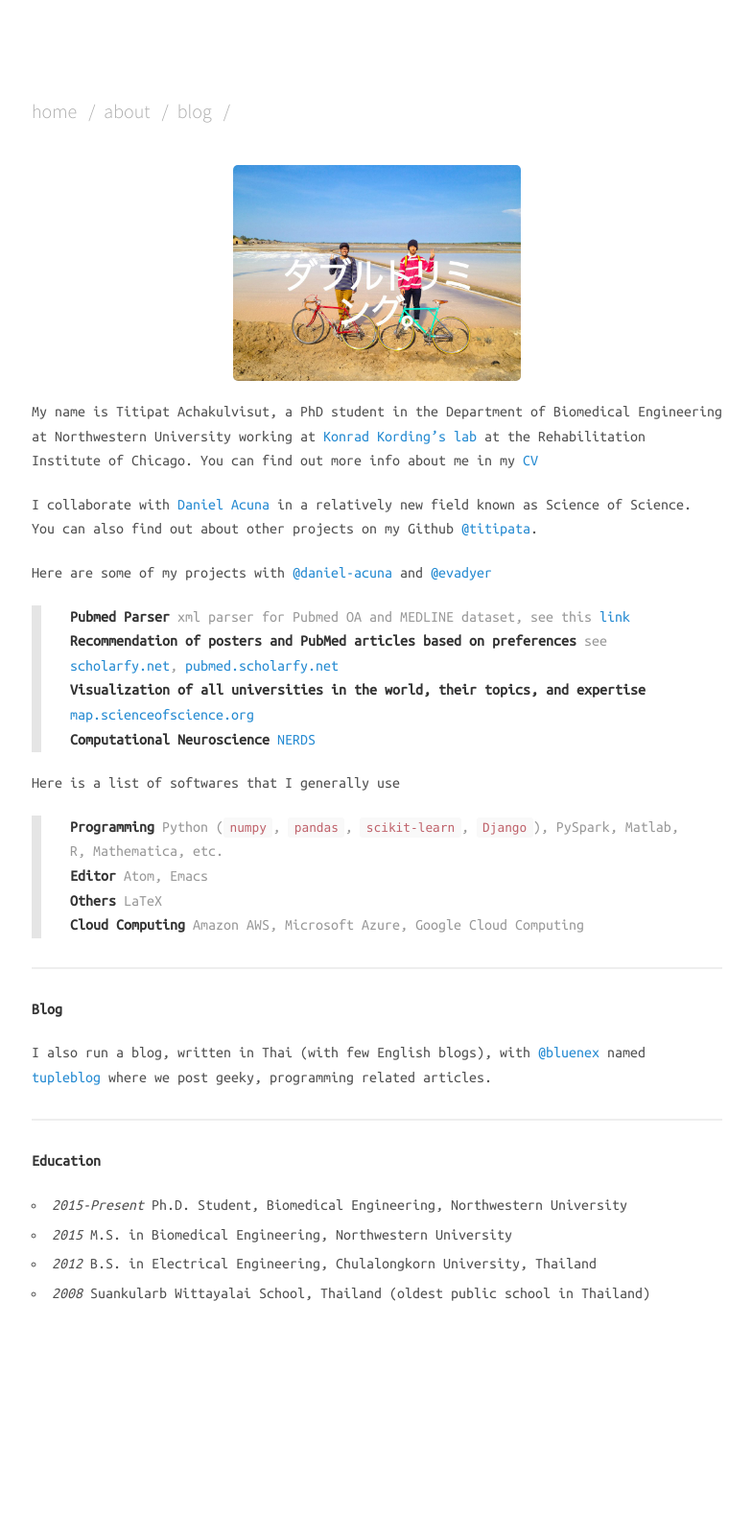
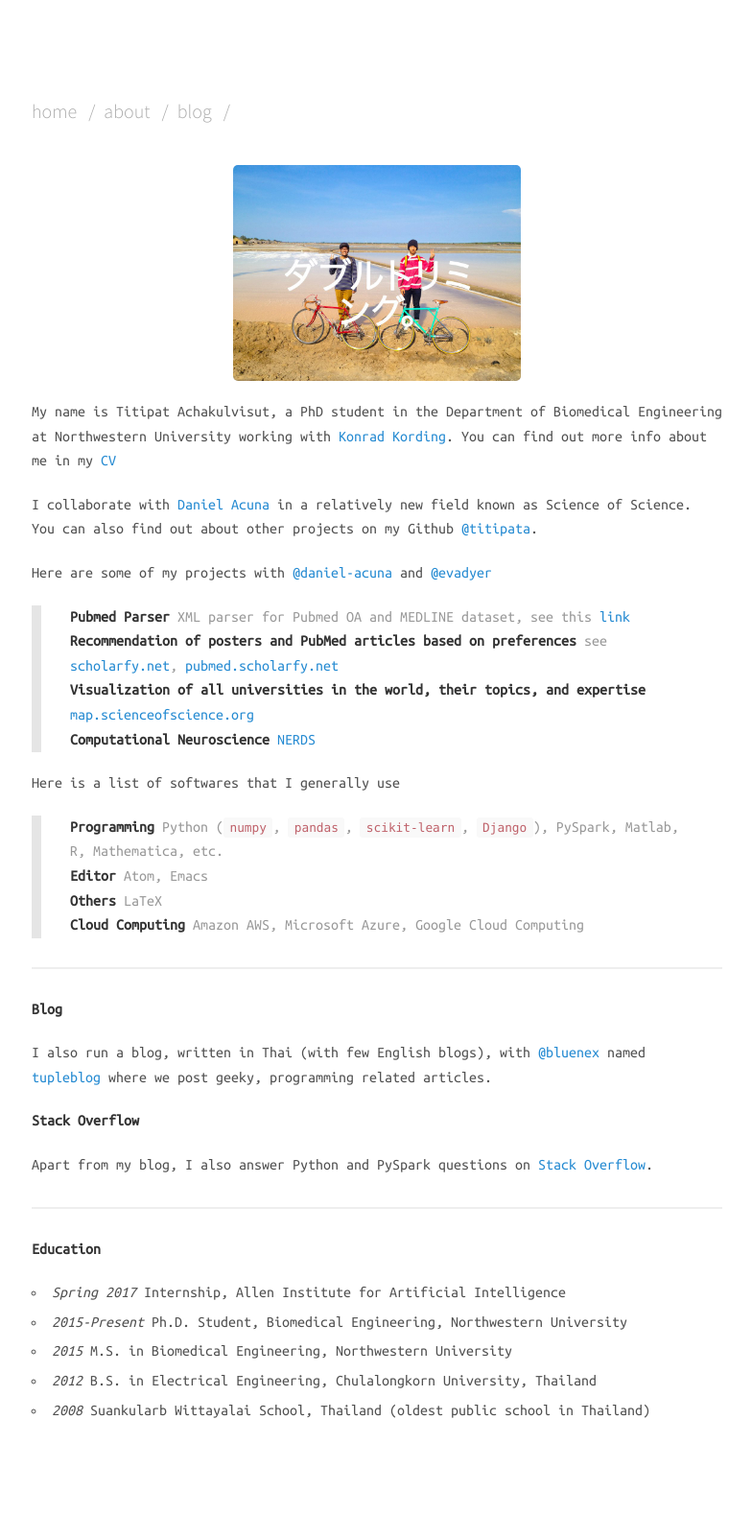
Before and after one commit to titipata/titipata.github.io, a Jekyll site: the page built from about.md, in a window 1280 px wide. Shown: the whole page at 96% size, without its empty margins (247-1031 px from the left). Built offline with Jekyll 4.4.1, drawn with Linux system fonts in a browser that asks for light colours; nearby versions of some CDN libraries; before the commit the page ends 1481 px from its top, so only the background shows below that.

Commit message:
Update about me section

```diff
--- a/about.md
+++ b/about.md
@@ -10,9 +10,8 @@ permalink: /about/
 
 
 My name is Titipat Achakulvisut, a PhD student in the Department of Biomedical
-Engineering at Northwestern University working at [Konrad Kording's lab](http://kordinglab.com/)
-at the Rehabilitation Institute of Chicago. You can find out more info about me in my
-[CV](http://titipata.github.io/images/pdf/Titipat_CV.pdf)
+Engineering at Northwestern University working with [Konrad Kording](http://kordinglab.com/).
+You can find out more info about me in my [CV](http://titipata.github.io/images/pdf/Titipat_CV.pdf)
 
 
 I collaborate with [Daniel Acuna](http://www.scienceofscience.org/) in a relatively new field known as Science of Science.
@@ -21,7 +20,7 @@ You can also find out about other projects on my Github [@titipata](https://gith
 
 Here are some of my projects with [@daniel-acuna](https://github.com/daniel-acuna) and [@evadyer](https://github.com/evadyer)
 
-> **Pubmed Parser** xml parser for Pubmed OA and MEDLINE dataset,
+> **Pubmed Parser** XML parser for Pubmed OA and MEDLINE dataset,
 see this [link](https://github.com/titipata/pubmed_parser)
 > **Recommendation of posters and PubMed articles based on preferences** see
 [scholarfy.net](http://www.scholarfy.net/), [pubmed.scholarfy.net](http://pubmed.scholarfy.net/) <br>
@@ -44,10 +43,17 @@ I also run a blog, written in Thai (with few English blogs), with
 [@bluenex](https://github.com/bluenex) named [tupleblog](http://tupleblog.github.io/)
 where we post geeky, programming related articles.
 
+**Stack Overflow**
+
+Apart from my blog, I also answer Python and PySpark questions
+on [Stack Overflow](http://stackoverflow.com/users/3626961/titipata).
+
 <hr>
 
 **Education**
+
 <ul>
+  <li><i>Spring 2017</i> Internship, Allen Institute for Artificial Intelligence</li>
   <li><i>2015-Present</i> Ph.D. Student, Biomedical Engineering, Northwestern University</li>
   <li><i>2015</i> M.S. in Biomedical Engineering, Northwestern University</li>
   <li><i>2012</i> B.S. in Electrical Engineering, Chulalongkorn University, Thailand</li>
```
